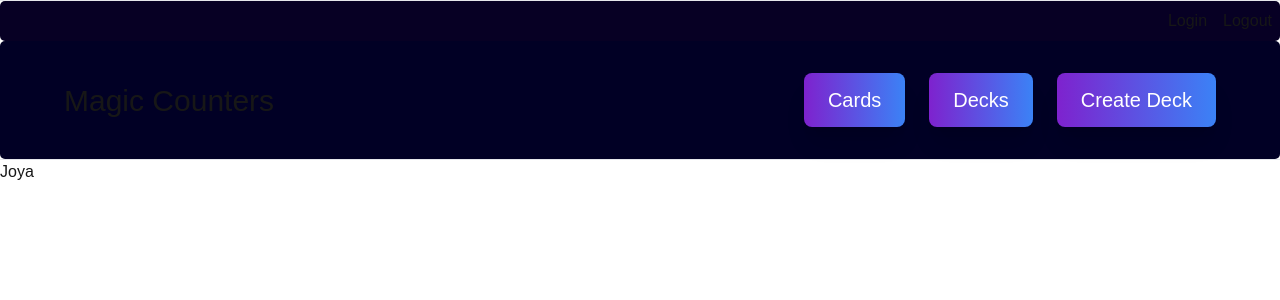
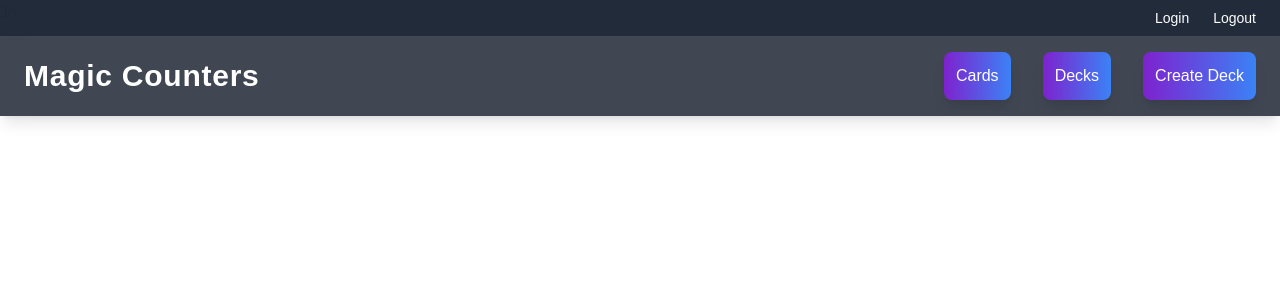
Before and after one commit to BenjaminBaigorria/Magic-counters-NextJs, a Next.js app: page / in a window 1280 px wide. Shown: the top 300 px of the page. Built offline with nearby package versions, Linux system fonts and the light colour scheme.

Commit message:
css tailwind navbar

```diff
--- a/src/components/Navbar.jsx
+++ b/src/components/Navbar.jsx
@@ -5,36 +5,37 @@ import "./Navbar.css"
 
 export default function Navbar() {
     return (
-        <div>
-            <hr></hr>
-            <div className="login">
-                <ul>
-                    <li>Login</li>
-                    <li>Logout</li>
+        <div className="fixed top-0 left-0 w-full bg-gray-900/80 backdrop-blur-lg shadow-lg text-white z-50">
+            {/* Login */}
+            <div className="flex justify-end px-6 py-2 bg-gray-800/90 text-sm">
+                <ul className="flex space-x-6">
+                    <li className="hover:text-blue-400 cursor-pointer transition duration-300">Login</li>
+                    <li className="hover:text-red-400 cursor-pointer transition duration-300">Logout</li>
                 </ul>
             </div>
-            <nav className="navbar">
-                <Link href={"./"}>
-                    <h1 className="title">
-                        Magic Counters
-                    </h1>
+
+            {/* Navbar Principal */}
+            <nav className="max-w-9xl mx-auto px-6 py-4 flex items-center justify-between">
+                {/* Logo */}
+                <Link href="./" className="text-3xl font-extrabold tracking-wide text-white hover:text-blue-400 transition mr-16">
+                    Magic Counters
                 </Link>
 
-                <ul>
+                {/* Menú */}
+                <ul className="flex space-x-8">
                     <li>
-                        <button className="px-6 py-3 active:outline active:outline-1 text-white bg-gradient-to-r from-purple-700 to-blue-500 rounded-lg shadow-xl transition-all duration-300 hover:shadow-blue-700/50 hover:scale-110">
+                        <button className="active:outline active:outline-1 active:outline-white px-3 py-3 text-white bg-gradient-to-r from-purple-700 to-blue-500 rounded-lg shadow-lg transition-all duration-300 hover:shadow-blue-500/70 hover:scale-105 hover:bg-opacity-90">
                             <h2>Cards</h2>
                         </button>
                     </li>
                     <li>
-                        <button className="px-6 py-3 active:outline active:outline-1 text-white bg-gradient-to-r from-purple-700 to-blue-500 rounded-lg shadow-xl transition-all duration-300 hover:shadow-blue-700/50 hover:scale-110">
-                            <h2  >Decks</h2>
+                        <button className="active:outline active:outline-1 active:outline-white px-3 py-3 text-white bg-gradient-to-r from-purple-700 to-blue-500 rounded-lg shadow-lg transition-all duration-300 hover:shadow-blue-500/70 hover:scale-105 hover:bg-opacity-90">
+                            <h2>Decks</h2>
                         </button>
-
                     </li>
                     <li>
-                        <button className="px-6 py-3 active:outline active:outline-1 text-white bg-gradient-to-r from-purple-700 to-blue-500 rounded-lg shadow-xl transition-all duration-300 hover:shadow-blue-700/50 hover:scale-110">
-                            <h2  >Create Deck</h2>
+                        <button className="active:outline active:outline-1 active:outline-white px-3 py-3 text-white bg-gradient-to-r from-purple-700 to-blue-500 rounded-lg shadow-lg transition-all duration-300 hover:shadow-blue-500/70 hover:scale-105 hover:bg-opacity-90">
+                            <h2>Create Deck</h2>
                         </button>
                     </li>
                 </ul>
```
Also changed, not shown: package.json (+5 -5 lines).
